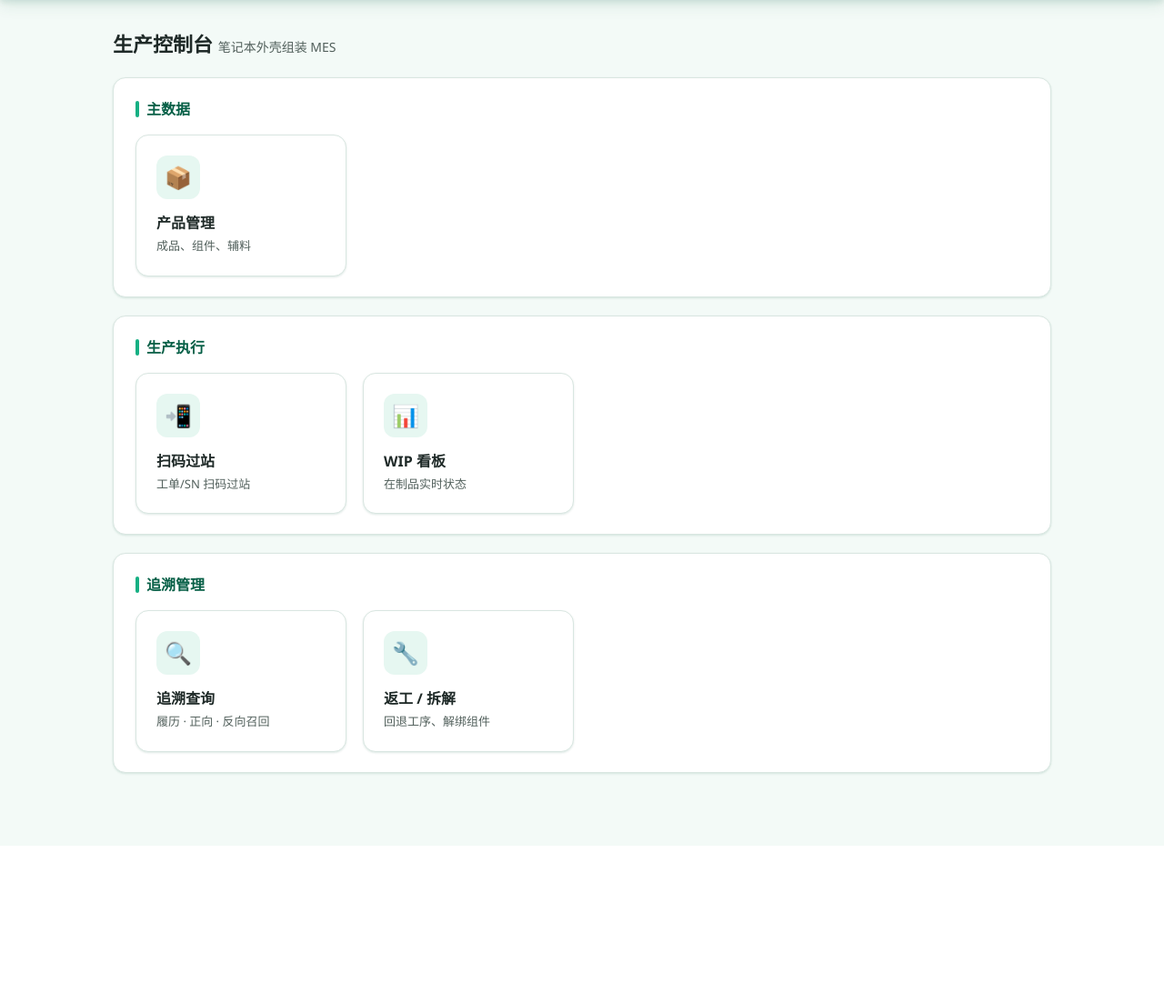
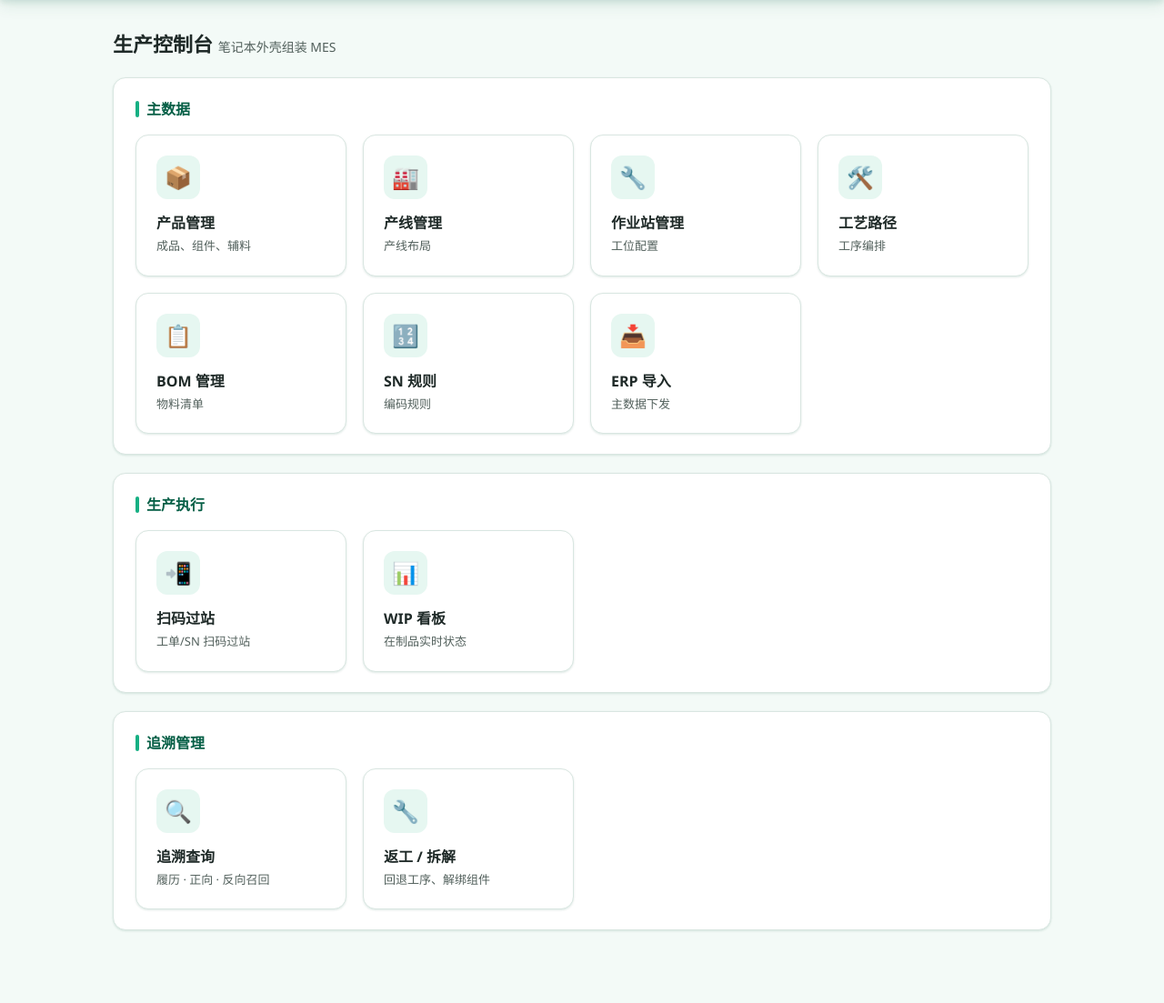
Before and after one commit to Carlzzz/LightMES, a FastAPI app: page / in a window 1280 px wide. Shown: the part 60-1163 px from the top of the page at 91% size. Before the commit the page ends 913 px from the top, so only its background shows below. Run offline with FastAPI, Linux system fonts and the light colour scheme.

Commit message:
chore: extend home navigation with all master-data pages and ERP import
Co-Authored-By: Claude Opus 4.7 <noreply@anthropic.com>

```diff
--- a/src/lightmes/templates/home.html
+++ b/src/lightmes/templates/home.html
@@ -10,6 +10,36 @@
       <span class="nav-card__icon">📦</span>
       <div class="nav-card__name">产品管理</div>
       <div class="nav-card__desc">成品、组件、辅料</div>
+    </a>
+    <a class="nav-card" href="/masterdata/lines">
+      <span class="nav-card__icon">🏭</span>
+      <div class="nav-card__name">产线管理</div>
+      <div class="nav-card__desc">产线布局</div>
+    </a>
+    <a class="nav-card" href="/masterdata/work-stations">
+      <span class="nav-card__icon">🔧</span>
+      <div class="nav-card__name">作业站管理</div>
+      <div class="nav-card__desc">工位配置</div>
+    </a>
+    <a class="nav-card" href="/masterdata/routings">
+      <span class="nav-card__icon">🛠️</span>
+      <div class="nav-card__name">工艺路径</div>
+      <div class="nav-card__desc">工序编排</div>
+    </a>
+    <a class="nav-card" href="/masterdata/boms">
+      <span class="nav-card__icon">📋</span>
+      <div class="nav-card__name">BOM 管理</div>
+      <div class="nav-card__desc">物料清单</div>
+    </a>
+    <a class="nav-card" href="/production/sn-rules">
+      <span class="nav-card__icon">🔢</span>
+      <div class="nav-card__name">SN 规则</div>
+      <div class="nav-card__desc">编码规则</div>
+    </a>
+    <a class="nav-card" href="/integration/import">
+      <span class="nav-card__icon">📥</span>
+      <div class="nav-card__name">ERP 导入</div>
+      <div class="nav-card__desc">主数据下发</div>
     </a>
   </div>
 </div>
```
Also changed, not shown: tests/modules/masterdata/test_pages.py (+11 -0 lines).
